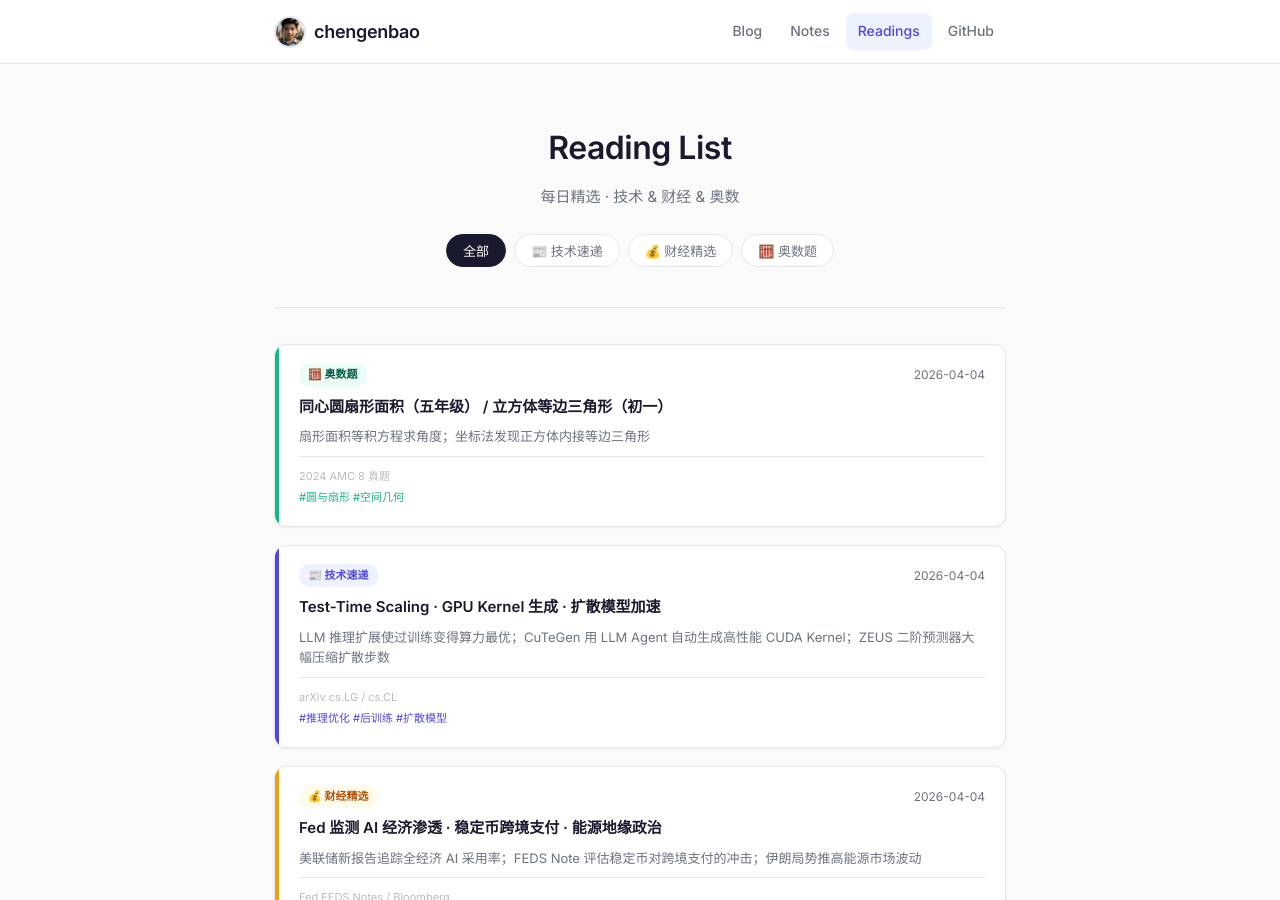
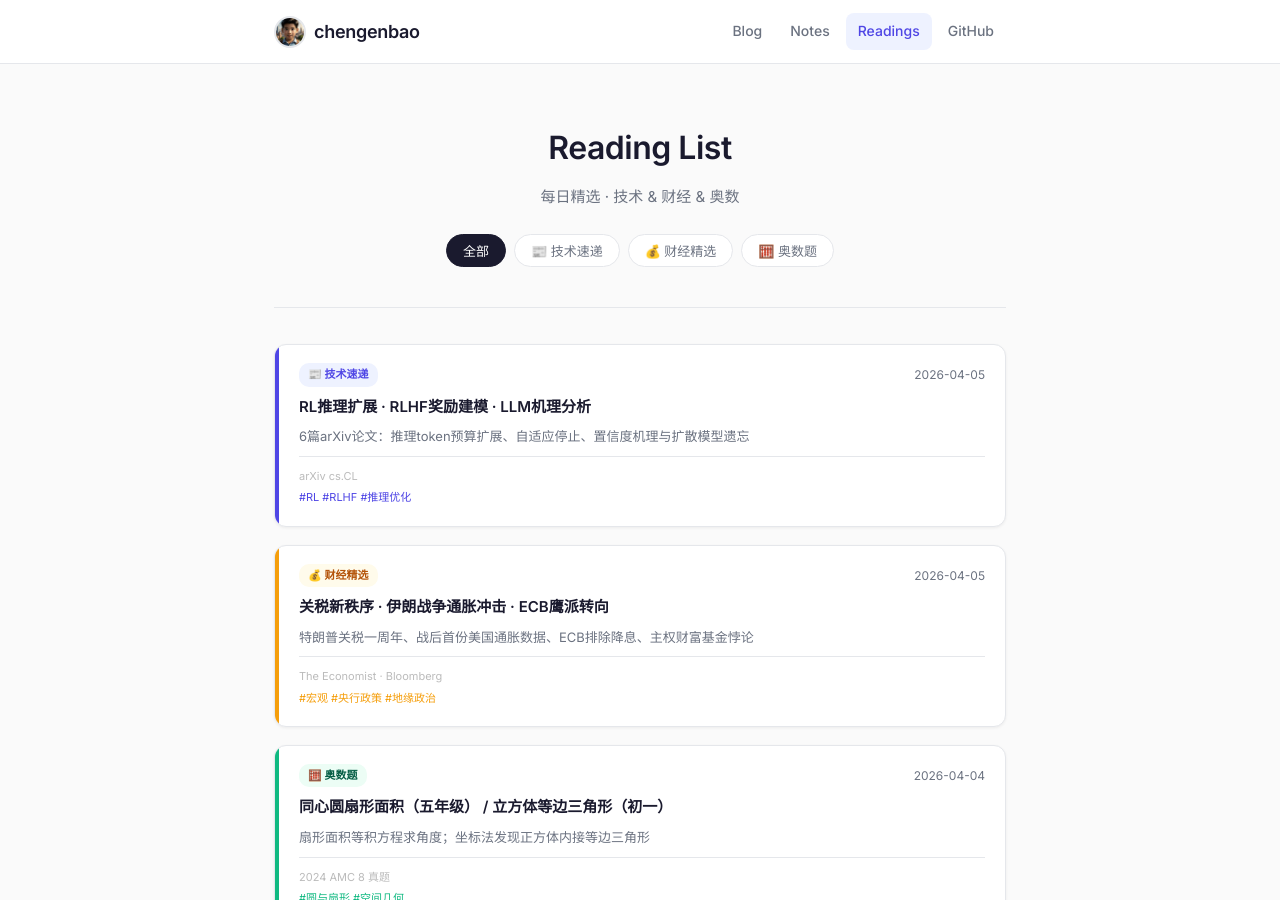
Before and after one commit to chengenbao/chengenbao.github.io, a Jekyll site: the page built from reading-list/index.md, in a window 1280 px wide and 900 px high. Built offline with Jekyll 4.4.1, drawn with Linux system fonts in a browser that asks for light colours.

Commit message:
reading list: add index cards for 2026-04-05

```diff
--- a/reading-list/index.md
+++ b/reading-list/index.md
@@ -18,6 +18,36 @@ permalink: /reading-list/
   </div>
 
   <div class="rl-grid">
+<a class="rl-card tech" href="/reading-list/2026-04-05-tech-daily/">
+  <div class="rl-accent"></div>
+  <div class="rl-body">
+    <div class="rl-top">
+      <span class="rl-badge tech">📰 技术速递</span>
+      <time>2026-04-05</time>
+    </div>
+    <h2>RL推理扩展 · RLHF奖励建模 · LLM机理分析</h2>
+    <p>6篇arXiv论文：推理token预算扩展、自适应停止、置信度机理与扩散模型遗忘</p>
+    <div class="rl-meta">
+      <span class="rl-source">arXiv cs.CL</span>
+      <span class="rl-tags">#RL #RLHF #推理优化</span>
+    </div>
+  </div>
+</a>
+<a class="rl-card finance" href="/reading-list/2026-04-05-finance-daily/">
+  <div class="rl-accent"></div>
+  <div class="rl-body">
+    <div class="rl-top">
+      <span class="rl-badge finance">💰 财经精选</span>
+      <time>2026-04-05</time>
+    </div>
+    <h2>关税新秩序 · 伊朗战争通胀冲击 · ECB鹰派转向</h2>
+    <p>特朗普关税一周年、战后首份美国通胀数据、ECB排除降息、主权财富基金悖论</p>
+    <div class="rl-meta">
+      <span class="rl-source">The Economist · Bloomberg</span>
+      <span class="rl-tags">#宏观 #央行政策 #地缘政治</span>
+    </div>
+  </div>
+</a>
 <a class="rl-card math" href="/reading-list/2026-04-04-math/">
   <div class="rl-accent"></div>
   <div class="rl-body">
```
